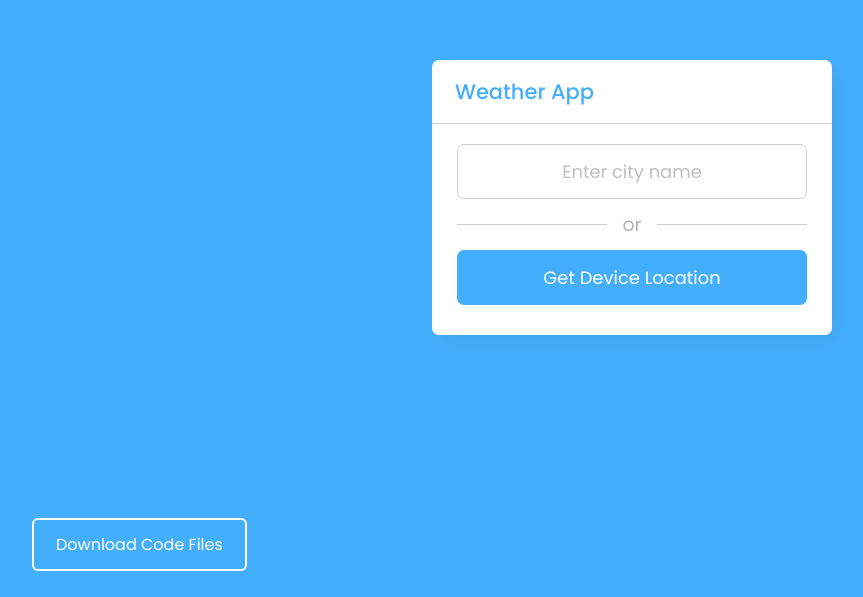
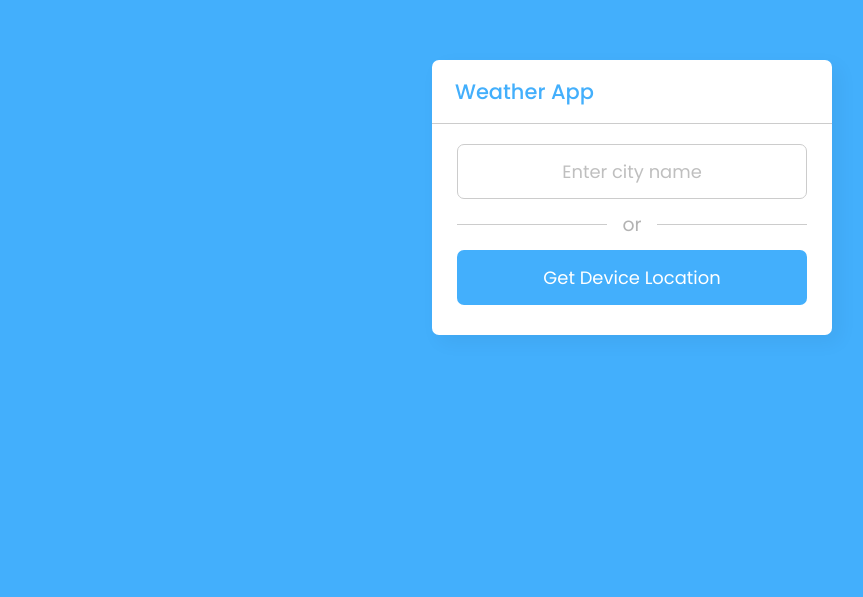
Before and after one commit to jayeshva/Weather-Finder-JavaScript, a plain HTML site: page index.html in a window 1280 px wide. Shown: the part 203-800 px from the top of the page, without its empty margins (8-871 px from the left). Drawn offline with nearby package versions, Linux system fonts and the light colour scheme.

Commit message:
key hided

```diff
--- a/index.html
+++ b/index.html
@@ -15,7 +15,7 @@
         gtag('config', 'UA-166000335-1');
     </script>
     <meta charset="utf-8">
-    <title>Weather App in JavaScript | CodingNepal</title>
+    <title>Weather App in JavaScript</title>
     <link rel="stylesheet" href="style.css">
     <meta name="viewport" content="width=device-width, initial-scale=1.0">
 
@@ -58,9 +58,7 @@
 </head>
 
 <body>
-    <div class="download-btn-cn">
-        <a href="https://www.codingnepalweb.com/build-weather-app-html-javascript" target="_blank">Download Code Files</a>
-    </div>
+
     <div class="wrapper">
         <header><i class='bx bx-left-arrow-alt'></i>Weather App</header>
         <section class="input-part">
```
